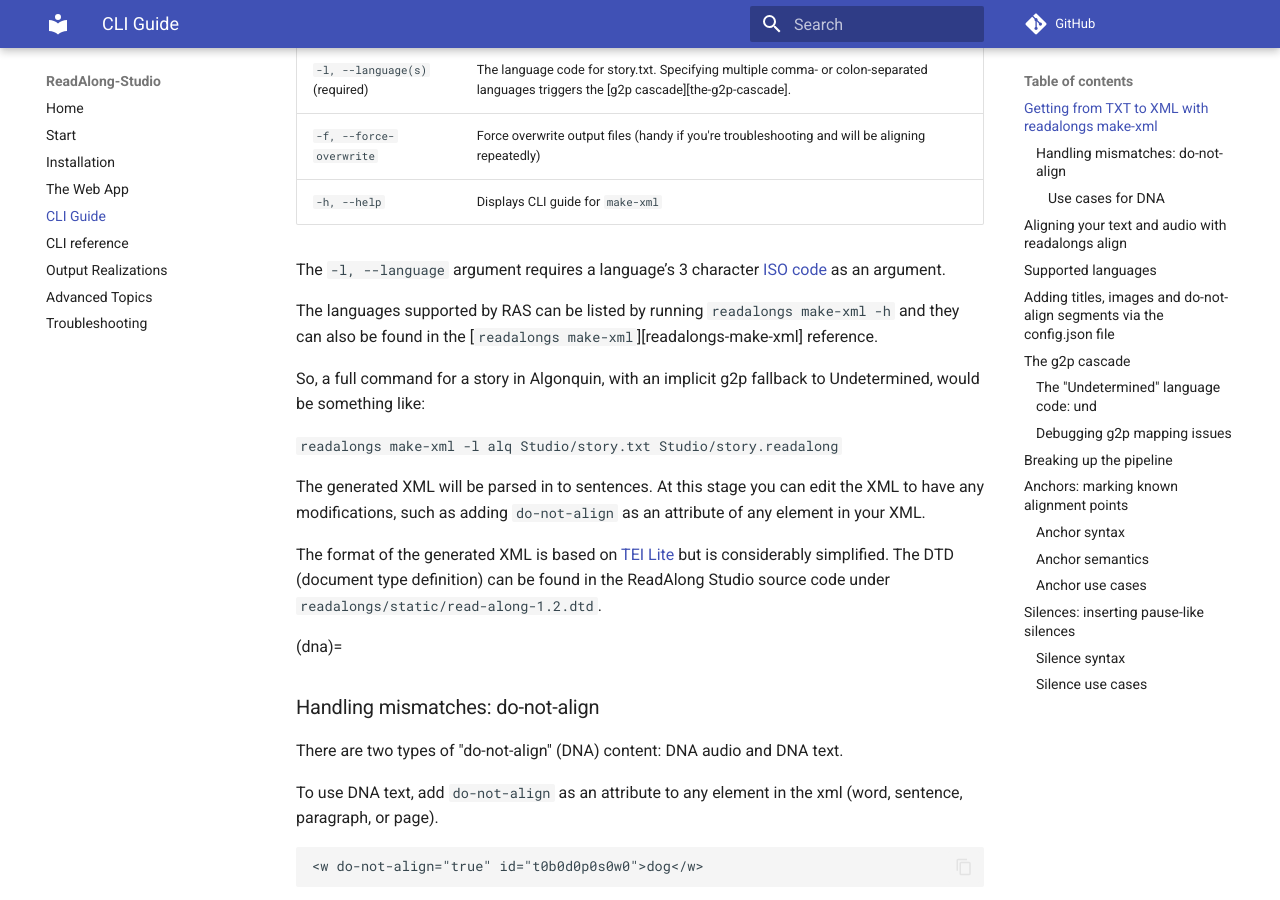
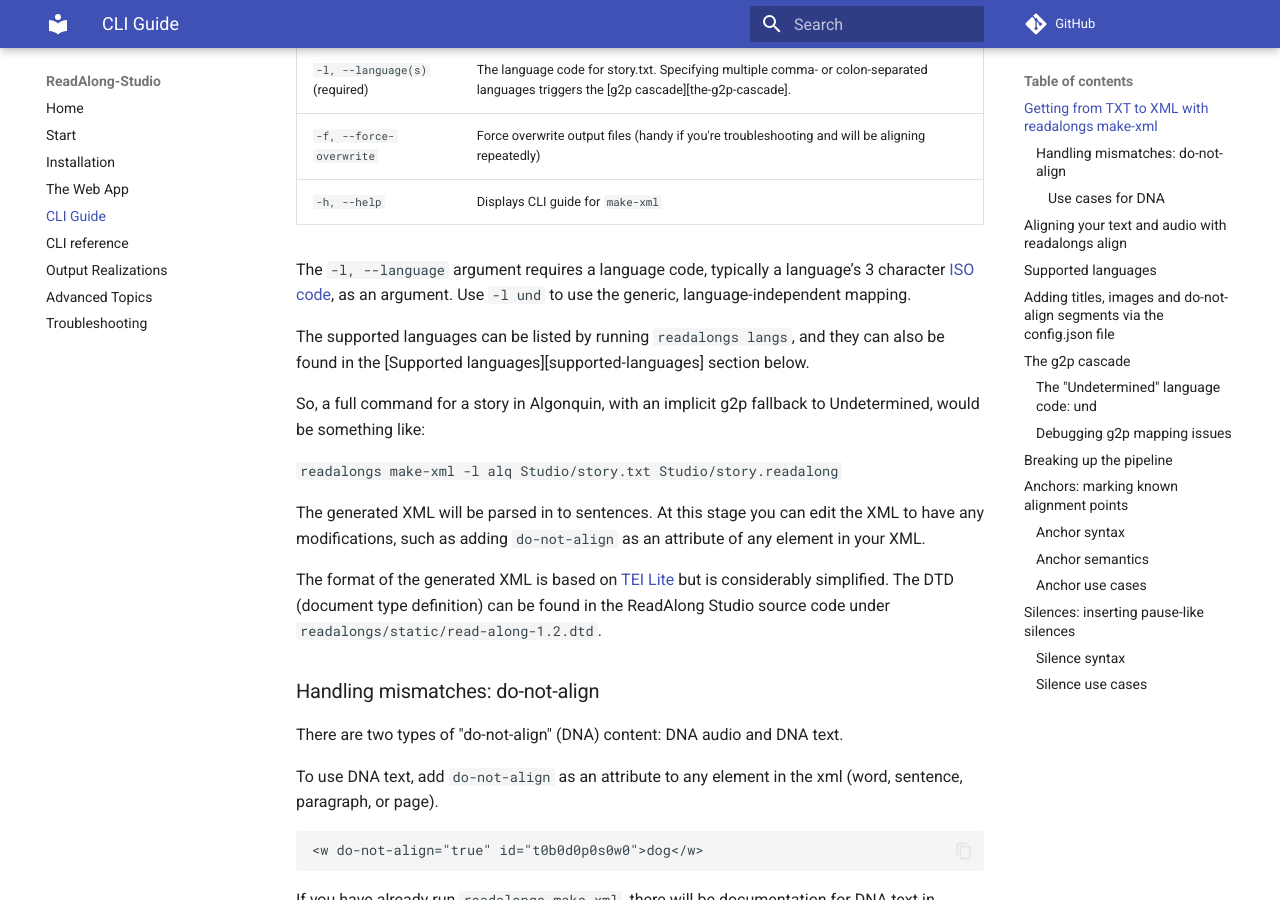
Before and after one commit to ReadAlongs/Studio, an MkDocs documentation site: the page built from docs/cli-guide.md, in a window 1280 px wide and 900 px high, scrolled down 1085 px. Built offline with MkDocs 1.6.1 and Material for MkDocs 9.7.7, drawn with Linux system fonts in a browser that asks for light colours; comment, search, counter and statistics services are not loaded; the version menu is left out; some of the changed text lies outside the part shown.

Commit message:
docs: general fixes to the docs based on careful review my Marc T

```diff
--- a/docs/cli-guide.md
+++ b/docs/cli-guide.md
@@ -48,11 +48,12 @@
 | `-f, --force-overwrite`        | Force overwrite output files (handy if you're troubleshooting and will be aligning repeatedly)                        |
 | `-h, --help`                   | Displays CLI guide for `make-xml`                                                                                     |
 
-The `-l, --language` argument requires a language’s 3 character [ISO
-code](https://en.wikipedia.org/wiki/ISO_639-3) as an argument.
+The `-l, --language` argument requires a language code, typically a language’s 3
+character [ISO code](https://en.wikipedia.org/wiki/ISO_639-3), as an argument.
+Use `-l und` to use the generic, language-independent mapping.
 
-The languages supported by RAS can be listed by running `readalongs make-xml -h`
-and they can also be found in the [`readalongs make-xml`][readalongs-make-xml] reference.
+The supported languages can be listed by running `readalongs langs`,
+and they can also be found in the [Supported languages][supported-languages] section below.
 
 So, a full command for a story in Algonquin, with an implicit g2p fallback to
 Undetermined, would be something like:
@@ -68,8 +69,6 @@
 considerably simplified.  The DTD (document type definition) can be
 found in the ReadAlong Studio source code under
 `readalongs/static/read-along-1.2.dtd`.
-
-(dna)=
 
 ### Handling mismatches: do-not-align
 
@@ -173,7 +172,7 @@
 a JSON file called `config.json`, possibly in the same folder as
 your other ReadAlong input files for convenience. The config file
 currently accepts a few components: adding titles and headers, adding
-images to your ReadAlongs, and DNA audio (see {ref}`dna`).
+images to your ReadAlongs, and DNA audio (see [Handling mismatches: do-not-align][handling-mismatches-do-not-align]).
 
 To add a title and headers to the output HTML, you can use the keys
 `"title"`, `"header"`, and `"subheader"`, for example:
@@ -423,7 +422,7 @@
 
 Silences are inserted in the audio stream wherever a `silence` element is
 found in the XML input.
-**TODO say something about how the silence placement determined.**
+*TODO say something about how the silence placement determined.*
 The syntax is like the anchor syntax: `<silence dur="4.2s"/>` or
 `<silence dur="100ms"/>`. Like anchors, silence elements can be inserted
 anywhere.
@@ -451,9 +450,9 @@
 1. Your read along has a title page that is not read out in the audio stream:
    insert a silence at the beginning so that it stays on the first page for
    the specified time.
-   **TODO: test that a silence before the first word really keeps the RA on the
-   first page during that silence, even if all text on the first page is DNA.**
+   *TODO: test that a silence before the first word really keeps the RA on the
+   first page during that silence, even if all text on the first page is DNA.*
 2. Your read along has a credits page at the end that is not read out in the
    audio stream: insert a silence at the end so that people see that credits
    page for the specified time before the streaming end.
-   **TODO: also test that this use case works as described.**
+   *TODO: also test that this use case works as described.*
```
Also changed, not shown: README.md (+13 -3 lines), docs/outputs.md (+4 -0 lines), docs/start.md (+6 -6 lines), docs/web-app.md (+1 -0 lines).
